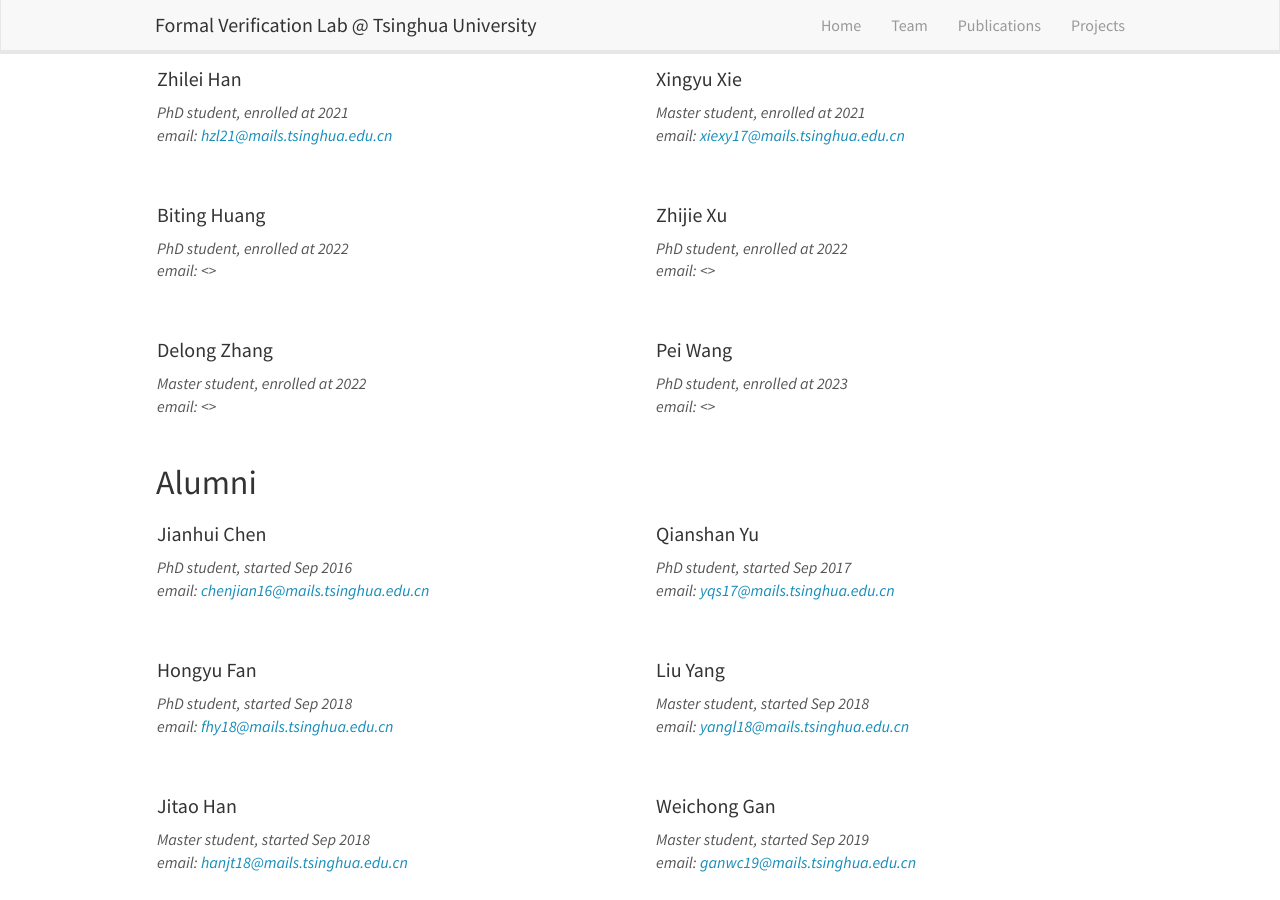
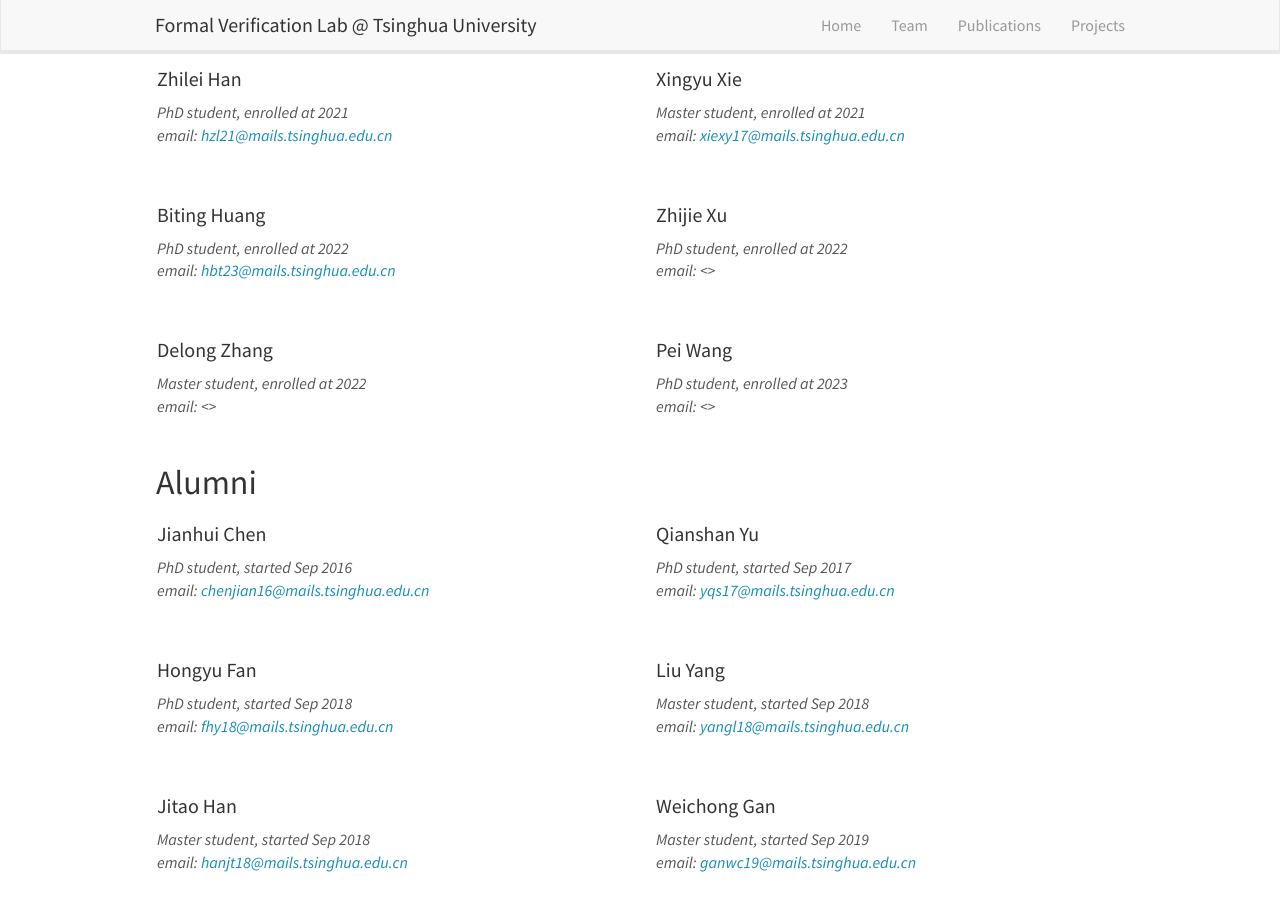
Before and after one commit to thufv/thufv.github.io, a Jekyll site: the page built from _pages/team.md, in a window 1280 px wide and 900 px high, scrolled down 527 px. Built offline with Jekyll 4.4.1, drawn with Linux system fonts in a browser that asks for light colours; nearby versions of some CDN libraries.

Commit message:
add email

```diff
--- a/_data/students.yml
+++ b/_data/students.yml
@@ -31,6 +31,7 @@
 
 - name: Biting Huang
   info: PhD student, enrolled at 2022
+  email: hbt23@mails.tsinghua.edu.cn
 
 - name: Zhijie Xu
   info: PhD student, enrolled at 2022
```
